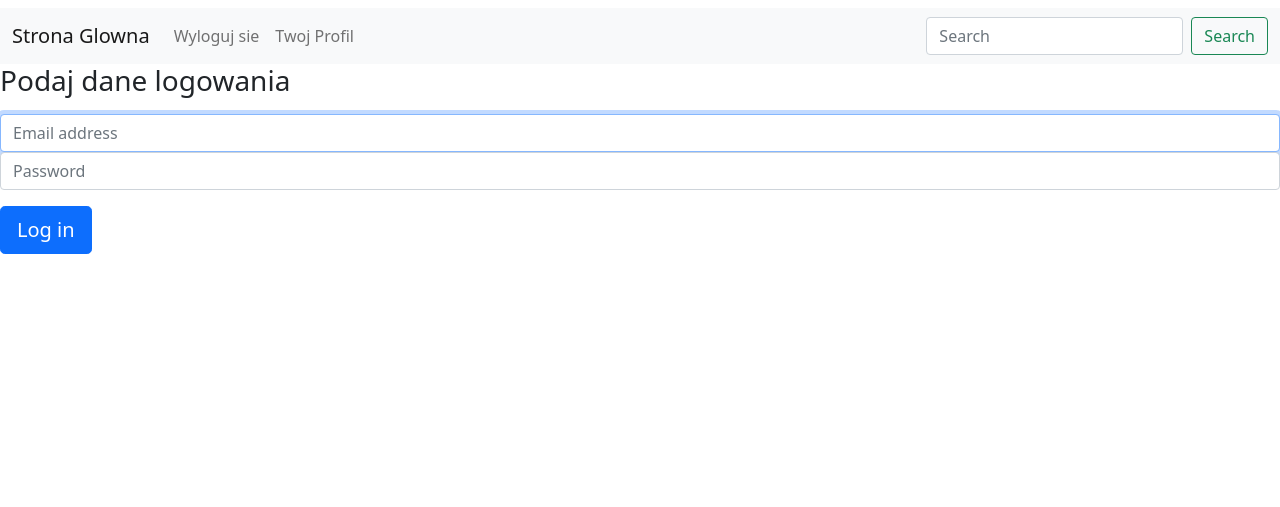
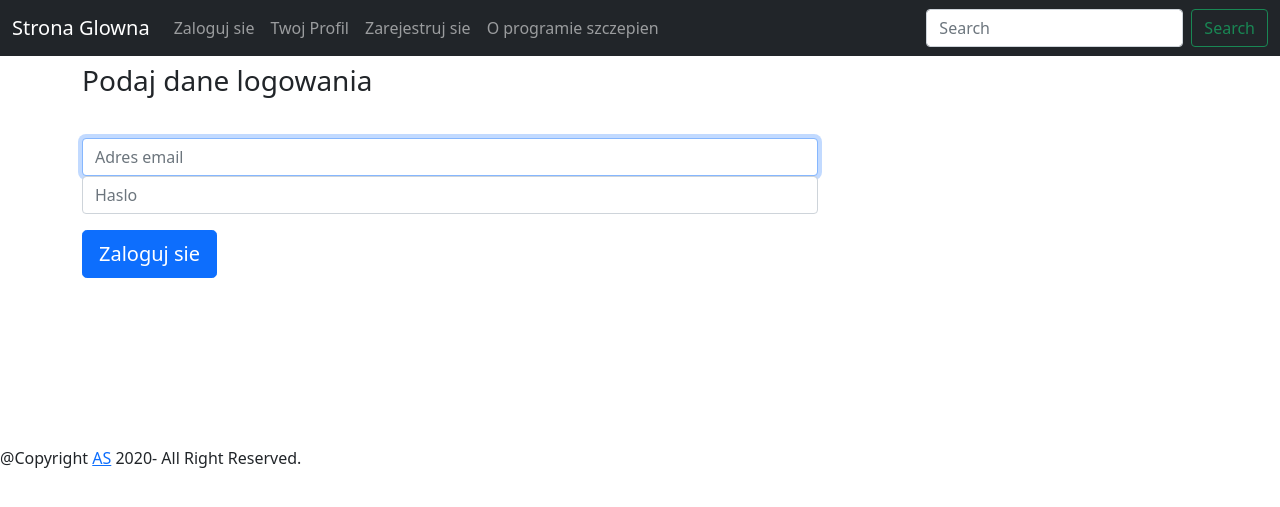
Before and after one commit to AdamSulek/Cov-19_vaccination, a Django app: page /login/ in a window 1280 px wide. Shown: the top 507 px of the page. Run offline with Django 3.2, Linux system fonts and the light colour scheme.

Commit message:
stylesheet chenges(dark theme), login/logout and about page

```diff
--- a/account/templates/account/base.html
+++ b/account/templates/account/base.html
@@ -7,22 +7,25 @@
 
     <!-- Bootstrap CSS -->
     <link href="https://cdn.jsdelivr.net/npm/bootstrap@5.0.0-beta3/dist/css/bootstrap.min.css" rel="stylesheet" integrity="sha384-eOJMYsd53ii+scO/bJGFsiCZc+5NDVN2yr8+0RDqr0Ql0h+rP48ckxlpbzKgwra6" crossorigin="anonymous">
-
+    {% include 'account/navbar.html' %}
     <title></title>
   </head>
   <body>
     <h1> </h1>
-    {% include 'account/navbar.html' %}
+
     {% include 'account/messages.html' %}
-    {% block content %} {% endblock %}
 
-    <!-- {% if messages %}
-    <ul class="messages">
-        {% for message in messages %}
-           <li{% if message.tags %} class="{{ message.tags }}"{% endif %}>{{ message }}</li>
-        {% endfor %}
-    </ul>
-    {% endif %} -->
+    <main role="main" class="container">
+  	  <div class="row">
+  	    <div class="col-md-8">
+  	      {% block content %}{% endblock %}
+  	    </div>
+
+  	  </div>
+	  </main>
+  <!-- footer -->
+  <br/><br/><br/><br/><br/><br/><br/>
+  {% include "account/footer.html" %}
 
     <script src="https://cdn.jsdelivr.net/npm/bootstrap@5.0.0-beta3/dist/js/bootstrap.bundle.min.js" integrity="sha384-JEW9xMcG8R+pH31jmWH6WWP0WintQrMb4s7ZOdauHnUtxwoG2vI5DkLtS3qm9Ekf" crossorigin="anonymous"></script>
   </body>
--- /dev/null
+++ b/account/templates/account/footer.html
@@ -0,0 +1,12 @@
+<style>
+footer {
+    clear: both;
+    position: relative;
+    height: 100px;
+    margin-top: -200px;
+    font-size: 300%;
+}
+</style>
+<div id="footer">
+  @Copyright <a href=https://www.javatpoint.com/"> AS</a> 2020- All Right Reserved.
+ </div>
--- a/account/templates/account/login.html
+++ b/account/templates/account/login.html
@@ -4,10 +4,10 @@
 
 
   <h1 class="h3 mb-3 font-weight-normal">Podaj dane logowania</h1>
+  <br/>
+  <input type="email" name="email" id="inputEmail" class="form-control" placeholder="Adres email" required autofocus>
 
-  <input type="email" name="email" id="inputEmail" class="form-control" placeholder="Email address" required autofocus>
-
-  <input type="password" name="password" id="inputPassword" class="form-control" placeholder="Password" required>
+  <input type="password" name="password" id="inputPassword" class="form-control" placeholder="Haslo" required>
 
   {% for field in login_form %}
       <p>
@@ -23,7 +23,7 @@
 
   {% endif %}
 
-  <button class="btn btn-lg btn-primary btn-block" type="submit">Log in</button>
+  <button class="btn btn-lg btn-primary btn-block" type="submit">Zaloguj sie</button>
 
 </form>
 {% endblock content %}
--- a/account/templates/account/navbar.html
+++ b/account/templates/account/navbar.html
@@ -1,4 +1,4 @@
-<nav class="navbar navbar-expand-lg navbar-light bg-light">
+<nav class="navbar navbar-expand-lg navbar-dark bg-dark">
   <div class="container-fluid">
     <a class="navbar-brand" href="{% url 'home' %}">Strona Glowna</a>
     <button class="navbar-toggler" type="button" data-bs-toggle="collapse" data-bs-target="#navbarSupportedContent" aria-controls="navbarSupportedContent" aria-expanded="false" aria-label="Toggle navigation">
@@ -6,11 +6,23 @@
     </button>
     <div class="collapse navbar-collapse" id="navbarSupportedContent">
       <ul class="navbar-nav me-auto mb-2 mb-lg-0">
+        {% if request.user.is_authenticated %}
+            <li class="nav-item">
+              <a class="nav-link" href="{% url 'logout' %}">Wyloguj sie</a>
+            </li>
+        {% else %}
+            <li class="nav-item">
+              <a class="nav-link" href="{% url 'login' %}">Zaloguj sie</a>
+            </li>
+        {% endif %}
         <li class="nav-item">
-          <a class="nav-link" href="{% url 'logout' %}">Wyloguj sie</a>
+          <a class="nav-link" href="{% url 'profile' %}">Twoj Profil</a>
         </li>
         <li class="nav-item">
-          <a class="nav-link" href="{% url 'profile' %}">Twoj Profil</a>
+          <a class="nav-link" href="{% url 'register' %}">Zarejestruj sie</a>
+        </li>
+        <li class="nav-item">
+          <a class="nav-link" href="{% url 'about' %}">O programie szczepien</a>
         </li>
       </ul>
       <form class="d-flex">
--- a/account/templates/account/register.html
+++ b/account/templates/account/register.html
@@ -1,11 +1,12 @@
 {% extends "account/base.html" %}
+{% load crispy_forms_tags %}
 {% block content %}
     <div class="content-section">
         <form method="POST">
             {% csrf_token %}
             <fieldset class="form-group">
-                <legend class="border-bottom mb-4">Join Today</legend>
-                {{ form }}
+                <legend class="border-bottom mb-4">Dolacz do programu szczepien juz dzis</legend>
+                {{ form|crispy }}
 
             </fieldset>
             <div class="form-group">
--- a/account/views.py
+++ b/account/views.py
@@ -26,6 +26,9 @@ def home_view(request):
         'place': Place.objects.all()
     }
     return render(request, "account/home.html", context)
+
+def about_view(request):
+    return render(request, "account/about.html")
 
 def logout_view(request):
     logout(request)
--- a/vaccination/settings.py
+++ b/vaccination/settings.py
@@ -32,6 +32,7 @@ ALLOWED_HOSTS = []
 # Application definition
 
 INSTALLED_APPS = [
+    'crispy_forms',
     'account',
     'submission',
     'place',
@@ -127,7 +128,9 @@ USE_TZ = True
 # https://docs.djangoproject.com/en/3.2/howto/static-files/
 
 STATIC_URL = '/static/'
-
+STATICFILES_DIR = [
+        BASE_DIR / 'static'
+        ]
 # Default primary key field type
 # https://docs.djangoproject.com/en/3.2/ref/settings/#default-auto-field
 CRISPY_TEMPLATE_PACK = 'bootstrap4'
--- a/vaccination/urls.py
+++ b/vaccination/urls.py
@@ -20,17 +20,22 @@ from account.views import (
         register_view,
         login_view,
         logout_view,
-        profile_view
+        profile_view,
+        about_view
 )
 from submission.views import (
         submission_view
 )
+from django.conf import settings
+from django.conf.urls.static import static
+
 urlpatterns = [
     path('admin/', admin.site.urls),
     path('', home_view, name="home"),
-    path('register/', register_view, name="register_view"),
+    path('about/', about_view, name="about"),
+    path('register/', register_view, name="register"),
     path('login/', login_view, name="login"),
     path('logout/', logout_view, name="logout"),
     path('profile/', profile_view, name="profile"),
     path('profile/submission', submission_view, name='submission')
-]
+] + static(settings.STATIC_URL, document_root=settings.STATIC_ROOT)
```
Also changed, not shown: account/templates/account/about.html (added, +28 -0 lines), account/templates/account/home.html (+13 -9 lines), account/templates/account/home_old.html (added, +51 -0 lines), db.sqlite3, 1 other file.
